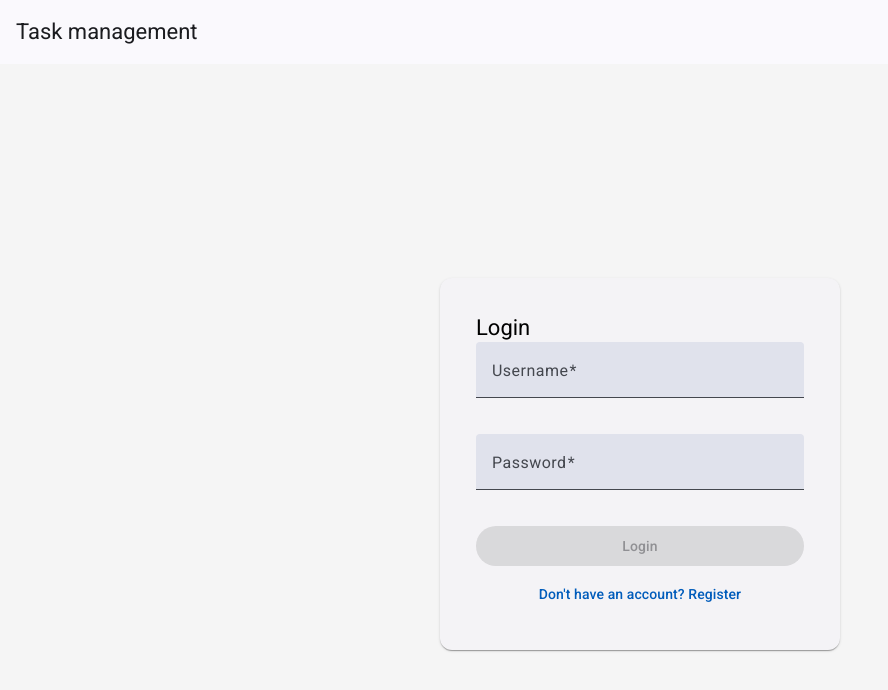
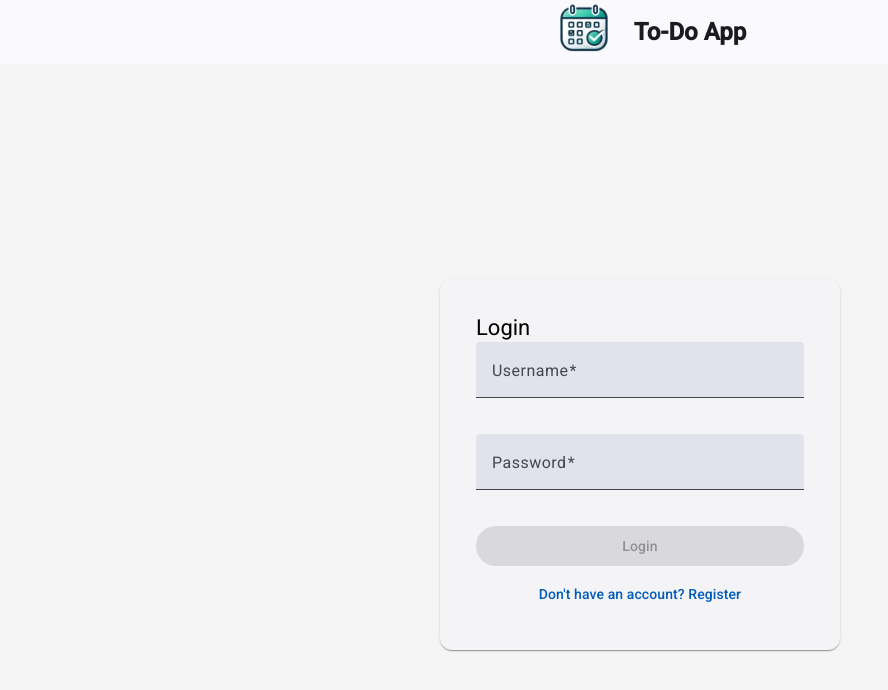
Before and after one commit to TarcisioDamascena/angular-task-management-app, an Angular app: page /login in a window 1280 px wide. Shown: the top 690 px of the page, without its empty margins (0-888 px from the left). Built offline with nearby package versions, Linux system fonts and the light colour scheme.

Commit message:
feat: added logo and formating texts

```diff
--- a/src/app/app.component.css
+++ b/src/app/app.component.css
@@ -1,3 +1,16 @@
+.logo-container {
+    width: 100%;
+    height: 100%;
+    display: flex;
+    align-items: center;
+    justify-content: center;
+}
+
+.logo-container span {
+    font-size: 1.5rem;
+    font-weight: 600;
+}
+
 .spacer {
     flex: 1 1 auto;
 }
--- a/src/app/app.component.html
+++ b/src/app/app.component.html
@@ -1,6 +1,9 @@
 <div>
     <mat-toolbar color="primary">
-        <span>Task management</span>
+        <div class="logo-container">
+            <img src="Logo.png" alt="Logo task managemente" width="100" height="100">
+            <span>To-Do App</span>
+        </div>
         <span class="spacer"></span>
         <ng-container *ngIf="authService.isAuthenticated$ | async">
             <button mat-button (click)="logout()">Logout</button>
--- a/src/app/components/task-list/task-list.component.css
+++ b/src/app/components/task-list/task-list.component.css
@@ -7,6 +7,11 @@
   justify-content: space-between;
   align-items: center;
   margin-bottom: 20px;
+}
+
+.header h2 {
+  margin: 0;
+  font-size: 1.5rem;
 }
 
 .tasks-grid {
--- a/src/app/components/task-list/task-list.component.html
+++ b/src/app/components/task-list/task-list.component.html
@@ -1,6 +1,6 @@
 <div class="task-list-container">
   <div class="header">
-    <h1>My Tasks</h1>
+    <h2>My Tasks</h2>
     <button mat-raised-button color="primary" (click)="openTaskModal()">
       <mat-icon>add</mat-icon>
       Create Task
```
Also changed, not shown: public/Logo.png (added).
